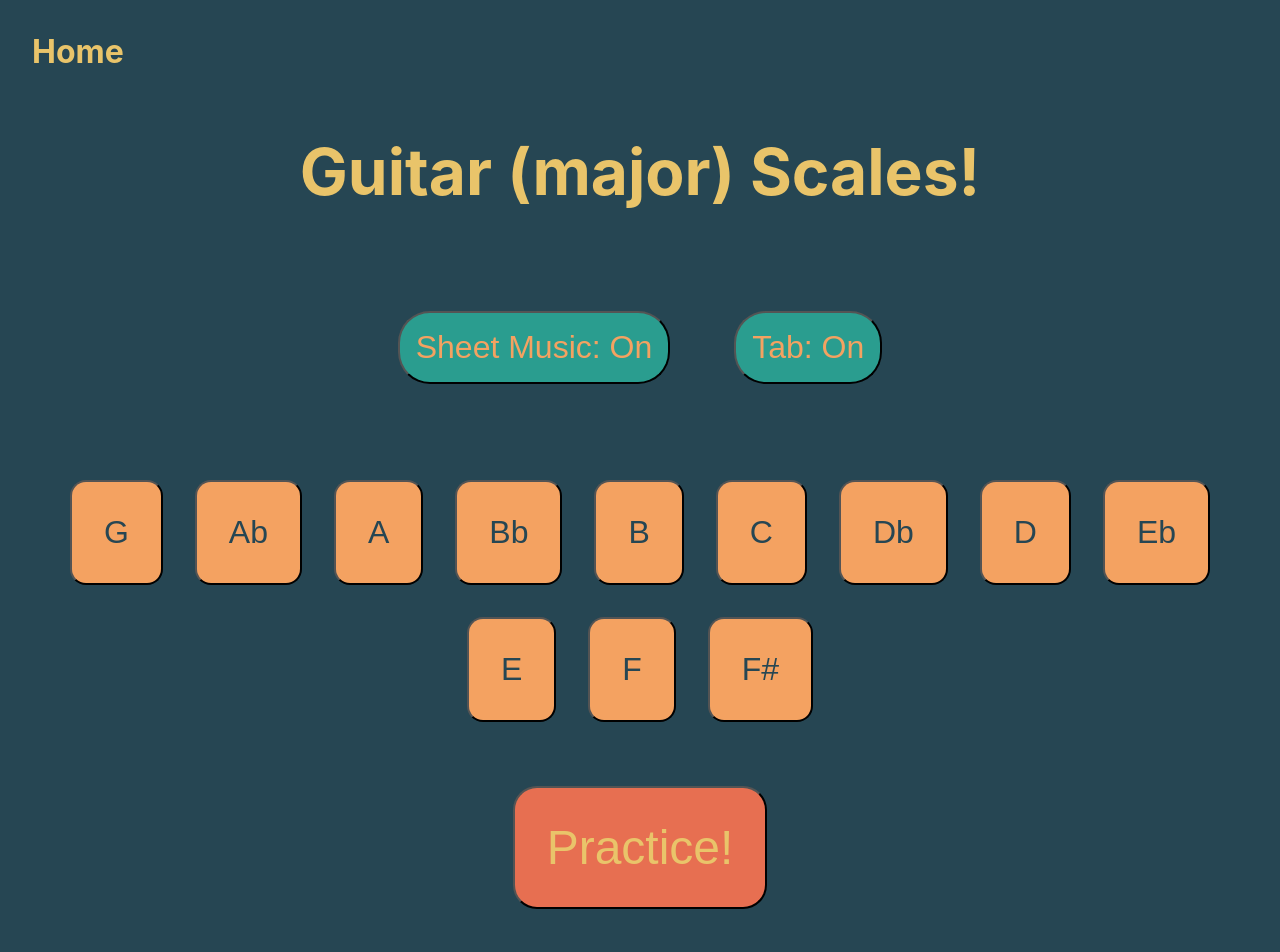
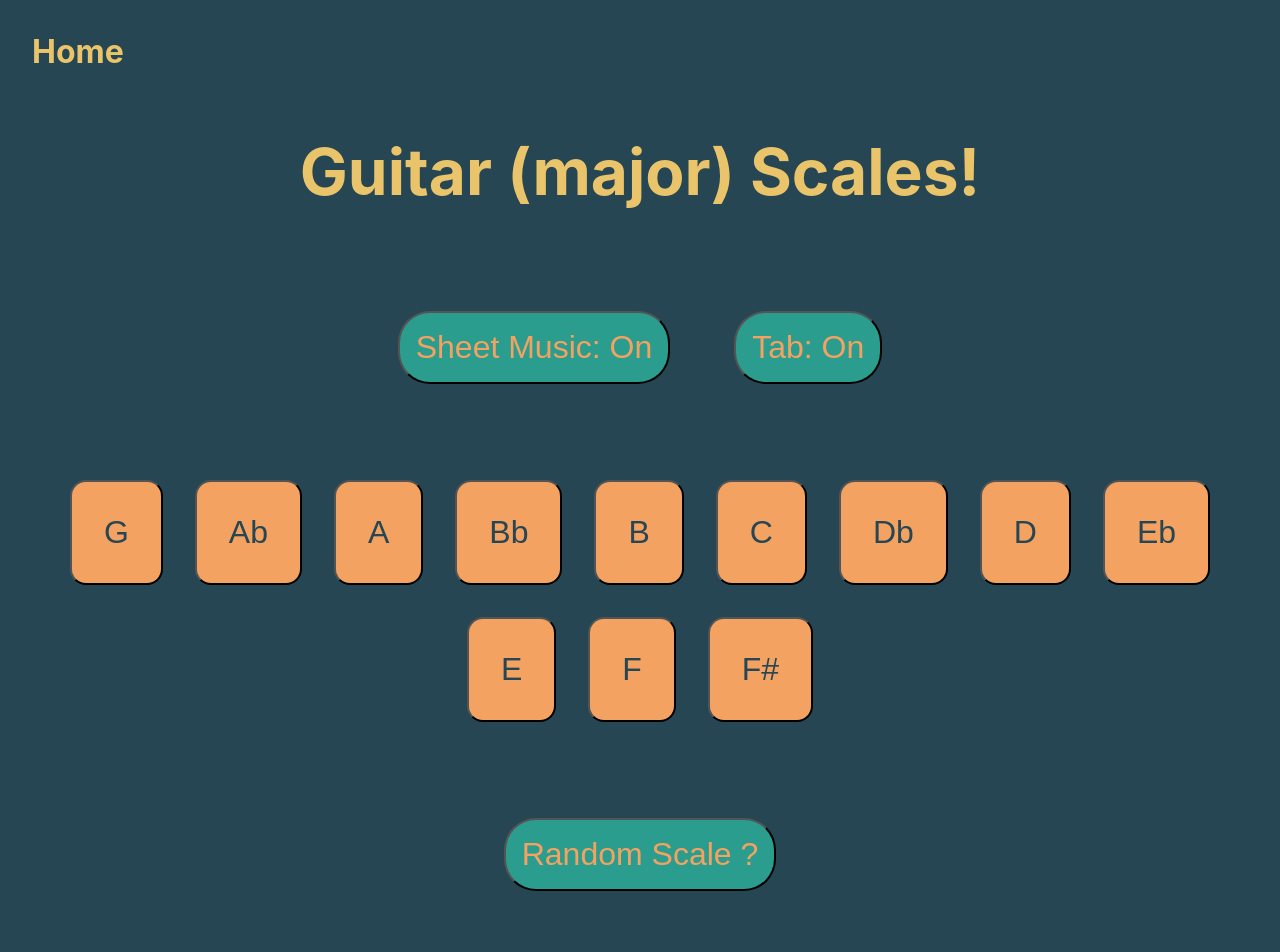
Before and after one commit to alinan-vn/music-scales-practice, a React (Create React App) app: page /guitar in a window 1280 px wide. Shown: the top 952 px of the page. Before the commit the page ends 925 px from the top, so only its background shows below. Built offline with nearby package versions, Linux system fonts and the light colour scheme.

Commit message:
user can choose random key in the guitar scales comp

```diff
--- a/src/components/guitar/index.js
+++ b/src/components/guitar/index.js
@@ -67,6 +67,16 @@ class Guitar extends React.Component{
         }
     }
 
+    chooseRandom = () => {
+        const scaleKeys = ['G', 'Ab', 'A', 'Bb', 'B', 'C', 'Db', 'D', 'Eb', 'E', 'F', 'F#']
+        let chosen = scaleKeys[Math.floor(Math.random() * (scaleKeys.length))]
+        this.setState({
+            ...this.state,
+            scale: chosen
+        })
+        this.practice(chosen)
+    }
+
     scalesShow = () => {
         if(!this.state.practice){
             return(
@@ -78,6 +88,9 @@ class Guitar extends React.Component{
                     </div>
                     <div className='guitar__btns'>
                         { this.scalesBtns() }
+                    </div>
+                    <div className='guitar__btns'>
+                        <button onClick={this.chooseRandom} className='guitar__btn'>Random Scale ? </button>
                     </div>
                     <div>
                         <button onClick={this.practice} className='guitar__practice-btn'>Practice!</button>
@@ -108,8 +121,10 @@ class Guitar extends React.Component{
         )
     }
 
-    practice = () => {
+    practice = (note= 'none') => {
         if(this.state.scale){
+            this.setPractice()
+        } else if (note !== 'none') {
             this.setPractice()
         } else {
             alert('Please select a Scale </3')
```
